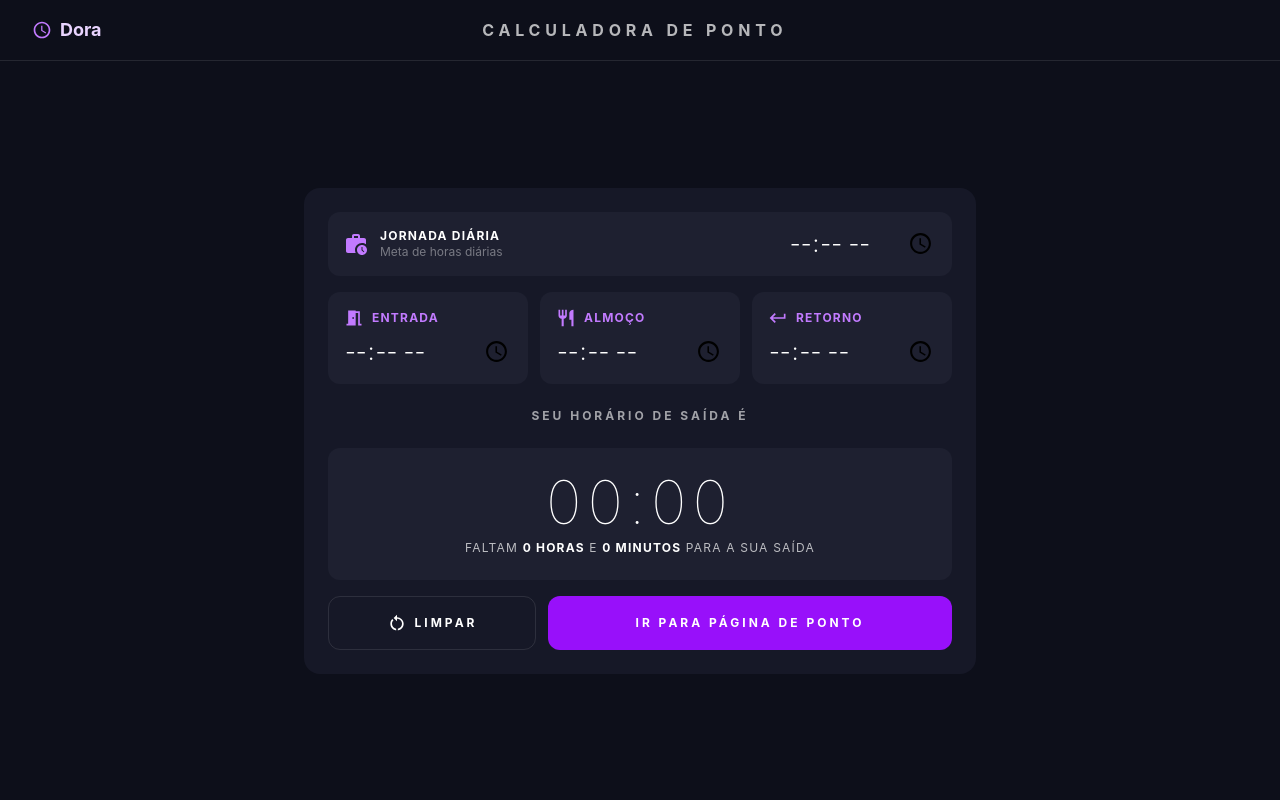
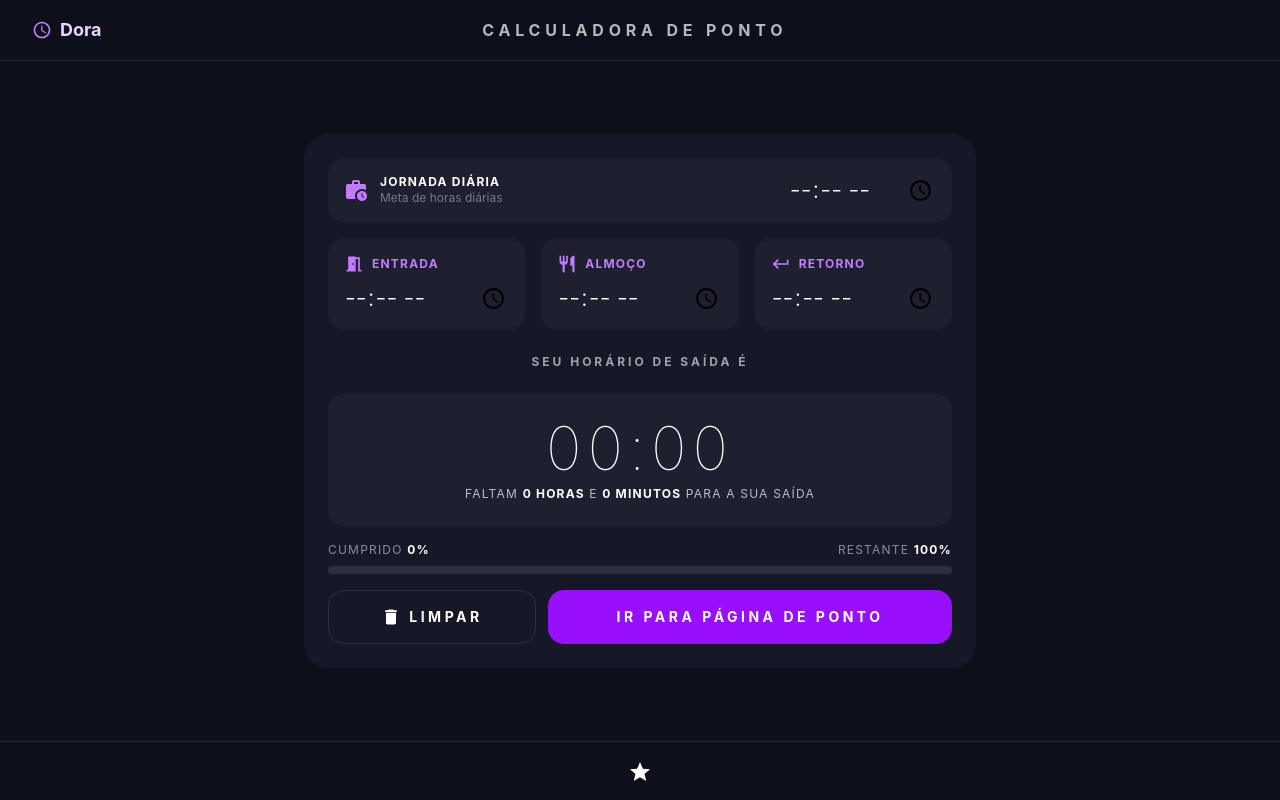
Before and after one commit to marianunciato/calculadora-de-ponto, a React (Vite) app: page / in a window 1280 px wide. Built offline with nearby package versions, Linux system fonts and the light colour scheme.

Commit message:
add: melhorando funções e aspectos da interface.

```diff
--- a/src/App.jsx
+++ b/src/App.jsx
@@ -7,6 +7,7 @@ import Header from './components/Header'
 import JornadaInput from './components/JornadaInput'
 import TimeInput from './components/TimeInput'
 import Resultado from './components/Resultado'
+import Footer from './components/Footer'
 import { toMinutes, fromMinutes } from './utils/time'
 import { getAlertas } from './utils/alertas'
 
@@ -43,21 +44,23 @@ export default function App() {
     <div className="min-h-screen bg-[#0d0f1a] text-white flex flex-col">
       <Header />
       <main className="flex-1 flex items-center justify-center p-6">
-        <div className="bg-[#161827] rounded-2xl p-6 w-full max-w-2xl flex flex-col gap-4">
+        <div className="bg-[#161827] rounded-3xl p-6 w-full max-w-2xl flex flex-col gap-4">
           <JornadaInput value={jornada} onChange={setJornada} />
-          <div className="grid grid-cols-1 sm:grid-cols-3 gap-3">
+          <div className="grid grid-cols-1 sm:grid-cols-3 gap-4">
             <TimeInput label="Entrada" icon={<MeetingRoomIcon fontSize="small" />} value={entrada} onChange={setEntrada} />
             <TimeInput label="Almoço" icon={<RestaurantIcon fontSize="small" />} value={almoco} onChange={setAlmoco} />
             <TimeInput label="Retorno" icon={<KeyboardReturnIcon fontSize="small" />} value={retorno} onChange={setRetorno} />
           </div>
           <Resultado
             saida={saida}
+            entrada={entrada}
             faltam={faltam}
             alertas={alertas}
             onLimpar={() => { setEntrada(''); setAlmoco(''); setRetorno(''); setSaida('00:00'); setFaltam({ horas: 0, minutos: 0 }); ['entrada','almoco','retorno'].forEach(k => localStorage.removeItem(k)) }}
           />
         </div>
       </main>
+      <Footer />
     </div>
   )
 }
--- /dev/null
+++ b/src/components/Footer.jsx
@@ -0,0 +1,11 @@
+import StarIcon from '@mui/icons-material/Star'
+
+export default function Footer() {
+  return (
+    <footer className="flex items-center justify-center px-4 sm:px-8 py-4 border-t border-white/10">
+        <a href="https://www.linkedin.com/in/marianunciato/">
+            <StarIcon/>
+        </a>
+    </footer>
+  )
+}
--- a/src/components/JornadaInput.jsx
+++ b/src/components/JornadaInput.jsx
@@ -2,7 +2,7 @@ import WorkHistoryIcon from '@mui/icons-material/WorkHistory'
 
 export default function JornadaInput({ value, onChange }) {
   return (
-    <div className="bg-[#1e2030] rounded-xl p-4 flex items-center justify-between">
+    <div className="bg-[#1e2030] rounded-2xl p-4 flex items-center justify-between">
       <div className="flex items-center gap-3">
         <WorkHistoryIcon className="text-purple-400" />
         <div>
--- /dev/null
+++ b/src/components/ProgressBar.jsx
@@ -0,0 +1,39 @@
+import { useEffect, useState } from 'react'
+import { toMinutes } from '../utils/time'
+
+export default function ProgressBar({ entrada, saida }) {
+  const [progresso, setProgresso] = useState(0)
+
+  useEffect(() => {
+    function calcular() {
+      const entradaMins = toMinutes(entrada)
+      const saidaMins = toMinutes(saida)
+      const total = saidaMins - entradaMins
+      if (!entrada || total <= 0) return setProgresso(0)
+      const agora = new Date()
+      const agoraMins = agora.getHours() * 60 + agora.getMinutes()
+      setProgresso(Math.min(100, Math.max(0, ((agoraMins - entradaMins) / total) * 100)))
+    }
+    calcular()
+    const id = setInterval(calcular, 60000)
+    return () => clearInterval(id)
+  }, [entrada, saida])
+
+  const cumprido = Math.round(progresso)
+  const restante = 100 - cumprido
+
+  return (
+    <div className="flex flex-col gap-2">
+      <div className="flex justify-between text-xs text-white/50 tracking-widest uppercase">
+        <span>Cumprido <strong className="text-white">{cumprido}%</strong></span>
+        <span>Restante <strong className="text-white">{restante}%</strong></span>
+      </div>
+      <div className="w-full h-2 bg-white/10 rounded-full overflow-hidden">
+        <div
+          className="h-full bg-purple-500 rounded-full transition-all duration-700"
+          style={{ width: `${cumprido}%` }}
+        />
+      </div>
+    </div>
+  )
+}
--- a/src/components/Resultado.jsx
+++ b/src/components/Resultado.jsx
@@ -1,20 +1,23 @@
-import RestartAltIcon from '@mui/icons-material/RestartAlt'
+import Delete from '@mui/icons-material/Delete'
 import { ALERTA_STYLES } from '../utils/alertas'
+import ProgressBar from './ProgressBar'
 
-export default function Resultado({ saida, faltam, alertas, onLimpar }) {
+export default function Resultado({ saida, faltam, alertas, onLimpar, entrada }) {
   return (
     <>
       <div className="flex flex-col items-center gap-1 py-2">
         <p className="text-xs font-bold tracking-[0.25em] uppercase text-white/60">Seu horário de saída é</p>
       </div>
 
-      <div className="bg-[#1e2030] rounded-xl p-6 flex flex-col items-center gap-2">
+      <div className="bg-[#1e2030] rounded-2xl p-6 flex flex-col items-center gap-2">
         <span className="text-6xl font-thin tracking-widest">{saida}</span>
         <p className="text-xs tracking-widest text-white/70 uppercase">
           Faltam <strong className="text-white">{faltam.horas} horas</strong> e{' '}
           <strong className="text-white">{faltam.minutos} minutos</strong> para a sua saída
         </p>
       </div>
+
+      <ProgressBar entrada={entrada} saida={saida} />
 
       {alertas.map((alerta, i) => {
         const { bg, text, Icon } = ALERTA_STYLES[alerta.tipo]
@@ -29,16 +32,16 @@ export default function Resultado({ saida, faltam, alertas, onLimpar }) {
       <div className="flex gap-3">
         <button
           onClick={onLimpar}
-          className="flex items-center justify-center gap-2 border border-white/10 hover:border-white/30 transition-colors rounded-xl py-4 text-xs font-bold tracking-[0.25em] uppercase w-full lg:w-1/3"
+          className="flex items-center justify-center gap-2 border border-white/10 hover:border-white/30 transition-colors rounded-2xl py-4 text-sm font-bold tracking-[0.25em] uppercase w-full lg:w-1/3"
         >
-          <RestartAltIcon fontSize="small" />
+          <Delete fontSize="small" />
           Limpar
         </button>
         <a
           href="https://stou.ifractal.com.br/fulltime//phonto.php"
           target="_blank"
           rel="noreferrer"
-          className="bg-purple-600 hover:bg-purple-700 transition-colors rounded-xl py-4 text-xs font-bold tracking-[0.25em] uppercase flex-1 hidden lg:flex items-center justify-center"
+          className="bg-purple-600 hover:bg-purple-700 transition-colors rounded-2xl py-4 text-sm font-bold tracking-[0.25em] uppercase flex-1 hidden lg:flex items-center justify-center"
         >
           Ir para página de ponto
         </a>
--- a/src/components/TimeInput.jsx
+++ b/src/components/TimeInput.jsx
@@ -1,6 +1,6 @@
 export default function TimeInput({ label, icon, value, onChange }) {
   return (
-    <div className="bg-[#1e2030] rounded-xl p-4 flex flex-col gap-2">
+    <div className="bg-[#1e2030] rounded-2xl p-4 flex flex-col gap-2">
       <div className="flex items-center gap-2 text-purple-400 text-xs font-bold uppercase tracking-widest">
         <span>{icon}</span>
         <span>{label}</span>
```
